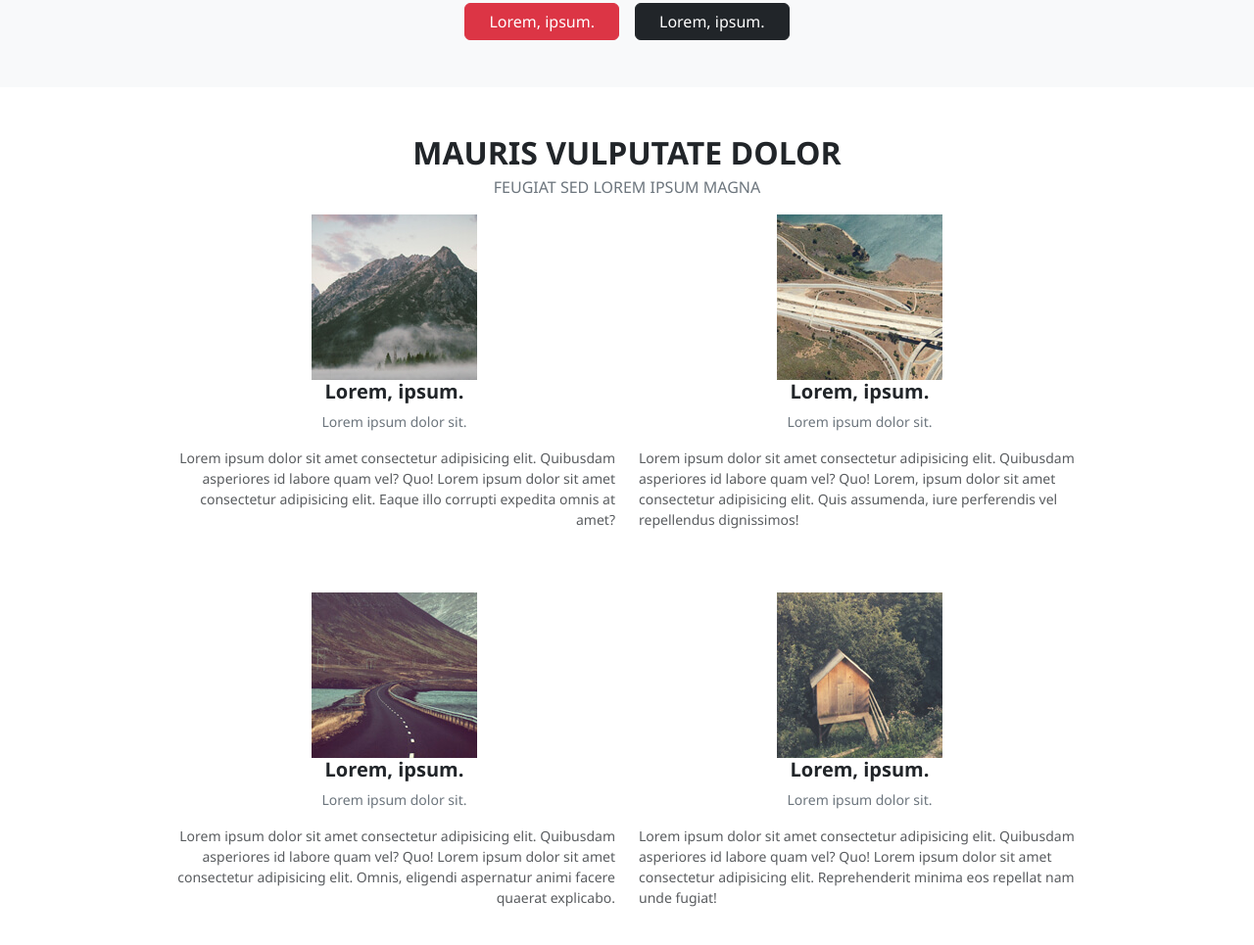
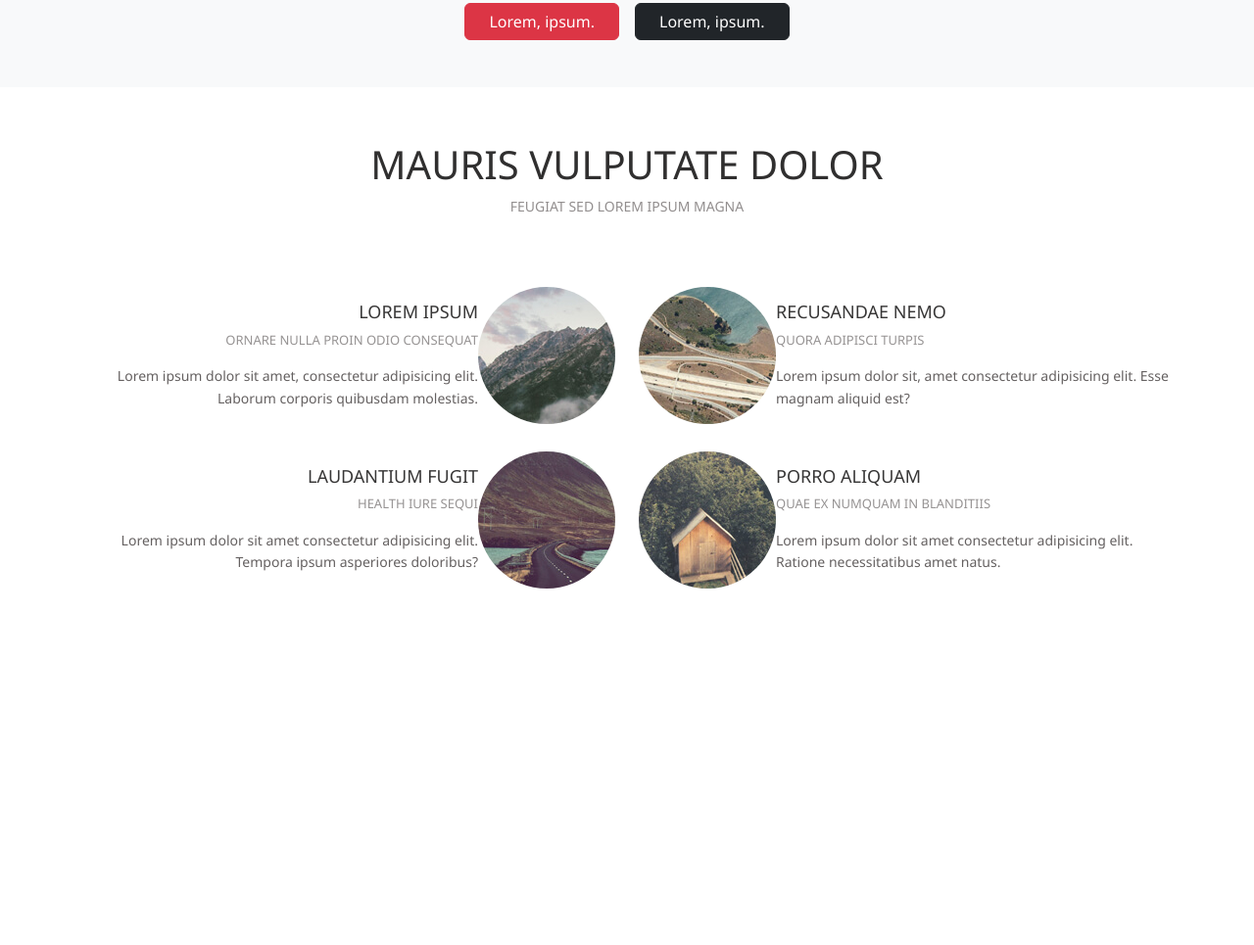
Before and after one commit to untherious/Site_Spatial, a website: page index.html in a window 1280 px wide. Shown: the part 1763-2728 px from the top of the page at 98% size. After the commit the page ends 2447 px from the top, so only its background shows below. Drawn offline with nearby package versions, Linux system fonts and the light colour scheme.

Commit message:
grosse correction du scss et html

```diff
--- a/index.html
+++ b/index.html
@@ -87,47 +87,68 @@
 </section>
 
 <!-- Ici je mets la troisième section avec les images etc -->
-<section class="section_cercle py-5 text-center">
 <div class="container">
-    <h2 class="fw-bold mb-1">MAURIS VULPUTATE DOLOR</h2>
-    <p class="text-secondary mb-3">FEUGIAT SED LOREM IPSUM MAGNA</p>
-    <div class="row justify-content-center">
-      <div class="col-md-5 mb-5 d-flex flex-column align-items-center">
-        <img src="./public/img/pic04.jpg" alt="" class="cercle_img mb_3">
-        <h5 class="fw-bold">Lorem, ipsum.</h5>
-        <p class="text-secondary small"> Lorem ipsum dolor sit.</p>
-        <p class="text-muted small text-end">Lorem ipsum dolor sit amet consectetur adipisicing elit. Quibusdam asperiores id labore quam vel? Quo!
-          Lorem ipsum dolor sit amet consectetur adipisicing elit. Eaque illo corrupti expedita omnis at amet?
-        </p>
+  <header class="entete">
+      <h1>Mauris Vulputate Dolor</h1>
+      <p>Feugiat sed lorem ipsum magna</p>
+  </header>
+
+  <section class="section-fonctionnalites">
+      <div class="row">
+          <div class="col-md-6 text-end">
+              <div class="element">
+                  <div class="contenu">
+                      <h3 class="titre">Lorem Ipsum</h3>
+                      <p class="sous-titre">Ornare nulla proin odio consequat</p>
+                      <p class="texte">Lorem ipsum dolor sit amet, consectetur adipisicing elit. Laborum corporis quibusdam molestias.</p>
                   </div>
-      <div class="col-md-5 mb-5 d-flex flex-column align-items-center">
-        <img src="./public/img/pic05.jpg" alt="" class="cercle_img mb_3">
-        <h5 class="fw-bold">Lorem, ipsum.</h5>
-        <p class="text-secondary small"> Lorem ipsum dolor sit.</p>
-        <p class="text-muted small text-start">Lorem ipsum dolor sit amet consectetur adipisicing elit. Quibusdam asperiores id labore quam vel? Quo!
-          Lorem, ipsum dolor sit amet consectetur adipisicing elit. Quis assumenda, iure perferendis vel repellendus dignissimos!
-        </p>
+                  <div class="image">
+                      <img src="./public/img/pic04.jpg" alt="">
                   </div>
-      <div class="col-md-5 mb-5 d-flex flex-column align-items-center">
-        <img src="./public/img/pic06.jpg" alt="" class="cercle_img mb_3">
-        <h5 class="fw-bold">Lorem, ipsum.</h5>
-        <p class="text-secondary small"> Lorem ipsum dolor sit.</p>
-        <p class="text-muted small text-end">Lorem ipsum dolor sit amet consectetur adipisicing elit. Quibusdam asperiores id labore quam vel? Quo!
-          Lorem ipsum dolor sit amet consectetur adipisicing elit. Omnis, eligendi aspernatur animi facere quaerat explicabo.
-        </p>
               </div>
-      <div class="col-md-5 mb-5 d-flex flex-column align-items-center">
-        <img src="./public/img/pic07.jpg" alt="" class="cercle_img mb_3">
-        <h5 class="fw-bold">Lorem, ipsum.</h5>
-        <p class="text-secondary small"> Lorem ipsum dolor sit.</p>
-        <p class="text-muted small text-start ">Lorem ipsum dolor sit amet consectetur adipisicing elit. Quibusdam asperiores id labore quam vel? Quo!
-          Lorem ipsum dolor sit amet consectetur adipisicing elit. Reprehenderit minima eos repellat nam unde fugiat!
-        </p>
+          </div>
+
+          <div class="col-md-6 text-start">
+              <div class="element">
+                  <div class="image">
+                      <img src="./public/img/pic05.jpg" alt="">
+                  </div>
+                  <div class="contenu">
+                      <h3 class="titre">Recusandae Nemo</h3>
+                      <p class="sous-titre">Quora adipisci turpis</p>
+                      <p class="texte">Lorem ipsum dolor sit, amet consectetur adipisicing elit. Esse magnam aliquid est?</p>
+                  </div>
+              </div>
+          </div>
+
+          <div class="col-md-6 text-end">
+              <div class="element">
+                  <div class="contenu">
+                      <h3 class="titre">Laudantium Fugit</h3>
+                      <p class="sous-titre">Health iure sequi</p>
+                      <p class="texte">Lorem ipsum dolor sit amet consectetur adipisicing elit. Tempora ipsum asperiores doloribus?</p>
+                  </div>
+                  <div class="image">
+                      <img src="./public/img/pic06.jpg" alt="">
+                  </div>
+              </div>
+          </div>
+
+          <div class="col-md-6 text-start">
+              <div class="element">
+                  <div class="image">
+                      <img src="./public/img/pic07.jpg" alt="">
+                  </div>
+                  <div class="contenu">
+                      <h3 class="titre">Porro Aliquam</h3>
+                      <p class="sous-titre">Quae ex numquam in blanditiis</p>
+                      <p class="texte">Lorem ipsum dolor sit amet consectetur adipisicing elit. Ratione necessitatibus amet natus.</p>
+                  </div>
               </div>
           </div>
       </div>
   </section>
-
+</div>
 
 
 
--- a/src/scss/partials/_section3.scss
+++ b/src/scss/partials/_section3.scss
@@ -0,0 +1,53 @@
+.entete {
+    text-align: center;
+    padding: 5% ;
+}
+
+.entete h1 {
+    color: #302f2f;
+    font-weight: 500;
+    text-transform: uppercase;
+}
+
+.entete p {
+    color: #928e8e;
+    font-size: 14px;
+    text-transform: uppercase;
+}
+
+.section-fonctionnalites {
+    padding-bottom: 5%;
+}
+
+.element {
+    display: flex;
+    align-items: center;
+    margin-bottom: 5%;
+}
+
+.image {
+    width: 140px;
+    height: 140px;
+    border-radius: 50%;
+    overflow: hidden;
+    flex-shrink: 0;
+}
+
+.titre {
+    text-transform: uppercase;
+    font-size: 18px;
+    color: #373636;
+}
+
+.sous-titre {
+    color: #969393;
+    font-size: 13px;
+    text-transform: uppercase;
+}
+
+.texte {
+    font-size: 14px;
+    color: #656161;
+    line-height: 1.6;
+    margin-bottom: 0;
+}
```
Also changed, not shown: public/styles/style.css, 1 other file. Lines whose indentation alone changed are shown as unchanged.
